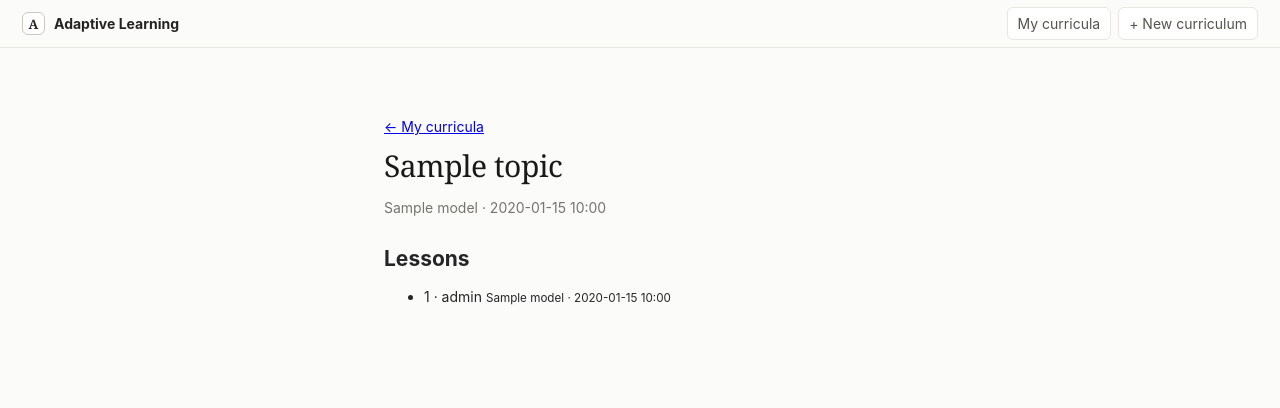
After one commit to equang2011/adaptive-learning-app, a FastAPI app: template app/templates/curricula_detail.html in a window 1280 px wide. The commit adds this page. Shown: the top 408 px of the page. Run offline with FastAPI, Linux system fonts and the light colour scheme; the template is opened without the code that fills it: most values are stand-ins (such as "Sample title", 1, 10 or a date in 2020); parts of the project's set-up code (start-up, migrations or seed data) failed here and were passed over.

Commit message:
feat(internal): scaffold My curricula list and detail pages
Route stubs for GET /internal/curricula and /internal/curricula/{id},
templates, and nav links. Database queries are left as TODOs.

Co-Authored-By: Claude Sonnet 5.5 <noreply@anthropic.com>

```diff
--- a/app/routes/internal.py
+++ b/app/routes/internal.py
@@ -60,6 +60,42 @@ def internal_home(request: Request):
         name="internal_home.html",
         context={
             "scenarios": scenarios,
+        },
+    )
+
+
+@router.get("/internal/curricula")
+def list_curricula(request: Request, db: DbSession):
+    # TODO (me): query CurriculumRow, newest first (created_at desc).
+    # Return a list of rows (id, topic, model, created_at) plus a lesson
+    # count per curriculum, e.g. a list of (CurriculumRow, lesson_count).
+    curricula = []
+
+    return templates.TemplateResponse(
+        request=request,
+        name="curricula_list.html",
+        context={"curricula": curricula},
+    )
+
+
+@router.get("/internal/curricula/{curriculum_id}")
+def curriculum_detail(request: Request, curriculum_id: int, db: DbSession):
+    # TODO (me): load the CurriculumRow with id == curriculum_id, or None.
+    # If it doesn't exist, raise HTTPException(404, "Curriculum not found").
+    curriculum_row = None
+
+    # TODO (me): query LessonRow where curriculum_id == curriculum_id,
+    # newest first. Return a list of rows (id, node_id, detail_level, model,
+    # created_at) for the lessons already generated for this curriculum.
+    lessons = []
+
+    return templates.TemplateResponse(
+        request=request,
+        name="curricula_detail.html",
+        context={
+            "curriculum_row": curriculum_row,
+            "curriculum_id": curriculum_id,
+            "lessons": lessons,
         },
     )
 
--- /dev/null
+++ b/app/templates/curricula_detail.html
@@ -0,0 +1,53 @@
+<!DOCTYPE html>
+<html lang="en">
+
+<head>
+    <meta charset="UTF-8">
+    <meta name="viewport" content="width=device-width, initial-scale=1.0">
+    <title>Adaptive Learning — {{ curriculum_row.topic if curriculum_row else "Curriculum" }}</title>
+    <link rel="stylesheet" href="/static/styles.css">
+</head>
+
+<body>
+    <header class="topbar">
+        <span class="brand">
+            <span class="brand-mark">A</span>
+            Adaptive Learning
+        </span>
+        <div class="top-actions">
+            <a class="ghost-button" href="/internal/curricula">My curricula</a>
+            <a class="ghost-button" href="/internal">+ New curriculum</a>
+        </div>
+    </header>
+
+    <div class="create-shell">
+        <p><a href="/internal/curricula">&larr; My curricula</a></p>
+
+        {# Expects `curriculum_row` (CurriculumRow) and `lessons` (list of LessonRow) - see TODOs in the route. #}
+        {% if curriculum_row %}
+        <h1>{{ curriculum_row.topic }}</h1>
+        <p class="subtitle">
+            {{ curriculum_row.model }} · {{ curriculum_row.created_at.strftime("%Y-%m-%d %H:%M") }}
+        </p>
+
+        <h2>Lessons</h2>
+        {% if lessons %}
+        <ul>
+            {% for lesson in lessons %}
+            <li>
+                {{ lesson.node_id }} · {{ lesson.detail_level }}
+                <small>{{ lesson.model }} · {{ lesson.created_at.strftime("%Y-%m-%d %H:%M") }}</small>
+            </li>
+            {% endfor %}
+        </ul>
+        {% else %}
+        <p class="subtitle">No lessons generated for this curriculum yet.</p>
+        {% endif %}
+        {% else %}
+        <h1>Curriculum #{{ curriculum_id }}</h1>
+        <p class="subtitle">Not loaded yet - the database query in the route is still a TODO.</p>
+        {% endif %}
+    </div>
+</body>
+
+</html>
--- a/app/templates/curriculum.html
+++ b/app/templates/curriculum.html
@@ -32,6 +32,7 @@
             Adaptive Learning
         </span>
         <div class="top-actions">
+            <a class="ghost-button" href="/internal/curricula">My curricula</a>
             <a class="ghost-button" href="/internal">+ New curriculum</a>
         </div>
     </header>
--- a/app/templates/internal_home.html
+++ b/app/templates/internal_home.html
@@ -14,6 +14,9 @@
             <span class="brand-mark">A</span>
             Adaptive Learning
         </span>
+        <div class="top-actions">
+            <a class="ghost-button" href="/internal/curricula">My curricula</a>
+        </div>
     </header>
 
     <div class="create-shell">
```
Also changed, not shown: app/templates/curricula_list.html (added, +46 -0 lines).
